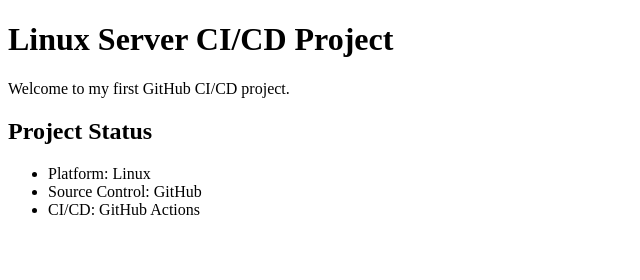
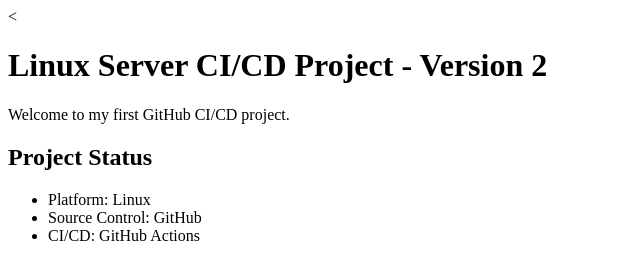
Before and after one commit to shellghost-art/linux-server-ci-cd, a plain HTML site: page index.html in a window 1280 px wide. Shown: the whole page, without its empty margins (0-640 px from the left). Drawn offline with Linux system fonts and the light colour scheme.

Commit message:
Update project title to include version number

```diff
--- a/index.html
+++ b/index.html
@@ -6,7 +6,7 @@
     <title>Linux Server CI/CD</title>
 </head>
 <body>
-    <h1>Linux Server CI/CD Project</h1>
+    <<h1>Linux Server CI/CD Project - Version 2</h1>
 
     <p>Welcome to my first GitHub CI/CD project.</p>
 
```
